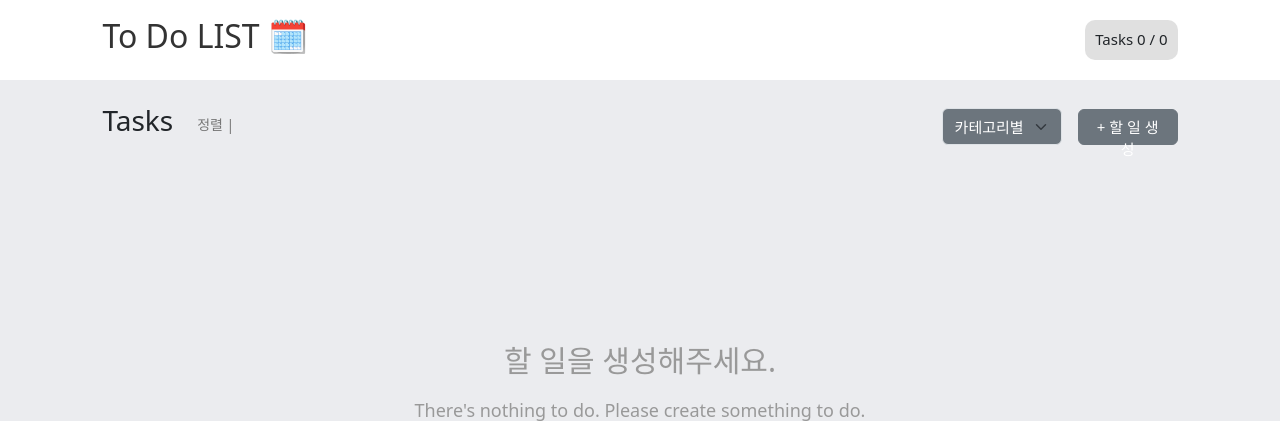
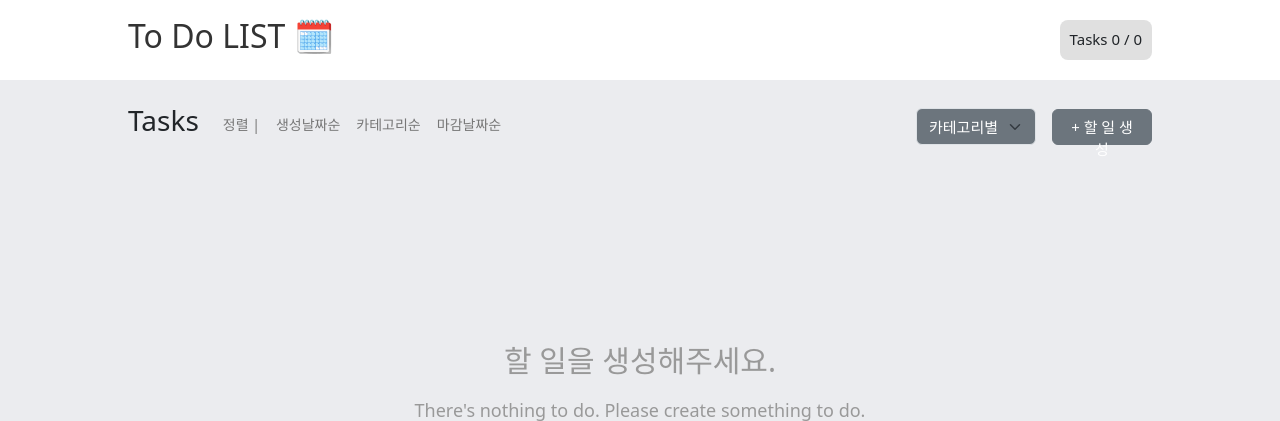
Before and after one commit to JeonggonCho/To_Do_LIST, a Django app: page /todos/ in a window 1280 px wide. Shown: the top 421 px of the page. Run offline with Django 3.2, Linux system fonts and the light colour scheme; data that the repository does not hold is empty.

Commit message:
add_category_mode

```diff
--- a/todos/templates/todos/!base.html
+++ b/todos/templates/todos/!base.html
@@ -20,13 +20,13 @@
     }
 
     .padding {
-      padding-right: 8%;
-      padding-left: 8%;
+      padding-right: 10%;
+      padding-left: 10%;
     }
 
     .margin {
-      margin-right: 8%;
-      margin-left: 8%;
+      margin-right: 10%;
+      margin-left: 10%;
     }
 
     .navbar {
@@ -40,7 +40,7 @@
       padding-right: 10px;
       padding-left: 10px;
       font-size: 15px;
-      border-radius: 10px;
+      border-radius: 8px;
       background-color: #E0E0E0;
     }
     {% block style %}{% endblock style %}
--- a/todos/templates/todos/create.html
+++ b/todos/templates/todos/create.html
@@ -7,7 +7,7 @@
 
 {% block body %}
 <div class="mt-4 padding">
-    <h3>할 일 생성하기</h3>
+    <h3 class='mb-4'>할 일 생성하기</h3>
 
     <form action="{% url 'todos:create' %}" method='POST'>
         {% csrf_token %}
--- a/todos/templates/todos/detail.html
+++ b/todos/templates/todos/detail.html
@@ -7,7 +7,7 @@
 
 {% block body %}
     <div class="mt-4 padding">
-        <h3>{{ todo.title }}</h3>
+        <h3 class='mb-4'>{{ todo.title }}</h3>
 
         <p>완료: {{ todo.completed }}</p>
         <p>카테고리: {{ todo.category }}</p>
--- a/todos/templates/todos/index.html
+++ b/todos/templates/todos/index.html
@@ -20,6 +20,11 @@
 .card-form:hover {
     border: 0.2px solid gray;
     box-shadow: 1px 1px 10px lightgray;
+}
+
+.arrange:hover {
+    transform: scale(1.05);
+    color: #333333;
 }
 
 .cate-home {
@@ -55,9 +60,9 @@
 }
 
 .check-box {
+    border: 1.2px solid #999999;
     width: 20px;
     height: 20px;
-    margin-left: 20px;
 }
 
 .top-btn {
@@ -121,13 +126,17 @@
 
 {% block body %}
     {% comment %} 정렬 및 카테고리, 생성버튼 {% endcomment %}
-    <div class="d-flex justify-content-between mt-4 padding align-items-center">
+    <div class="d-flex justify-content-between mt-4 mb-4 padding align-items-center">
         <h3>Tasks</h3>
-        <span class="font-gray font-14 ms-4 flex-grow-1">정렬 | </span>
+        <span class="font-gray font-14 ms-4">정렬 | </span>
+        <a href="#" class='arrange font-gray font-14 ms-3'>생성날짜순</a>
+        <a href="#" class='arrange font-gray font-14 ms-3'>카테고리순</a>
+        <a href="#" class='arrange font-gray font-14 ms-3'>마감날짜순</a>
 
-        <form action="{% url 'todos:category' %}" method='POST'>
-            {% csrf_token %}
-            <select class="form-select select-box" name='category' id='category'>
+        <div class="flex-grow-1"></div>
+
+        <form action="{% url 'todos:category' %}" method='GET'>
+            <select class="form-select select-box" name='category_mode' onChange="form.submit()">
                 <option selected>카테고리별</option>
                 <option value="집안일">집안일</option>
                 <option value="문화생활">문화생활</option>
@@ -140,7 +149,7 @@
 
     {% if todos %}
         {% comment %} 할 일 카드 라벨 {% endcomment %}
-        <div class='d-flex justify-content-between mt-4 padding font-14'>
+        <div class='d-flex justify-content-between padding font-14'>
             <span class="font-lightgray col-4 flex-grow-1 ms-4">할 일</span>
             <span class="font-lightgray col-2 text-center">카테고리</span>
             <span class="font-lightgray col-2 text-center">마감일</span>
@@ -173,7 +182,7 @@
                             delete
                         </span>
                     </a>
-                    <input class="form-check-input check-box mt-0" type="checkbox" aria-label="Checkbox for following text input">
+                    <input class="form-check-input check-box mx-auto col-1 mt-0" type="checkbox" aria-label="Checkbox for following text input">
                 </div>
             {% endfor %}
 
@@ -185,9 +194,9 @@
             </a>
         </div>
     {% else %}
-    <div class='nothing'>
-        <span class='font-lightgray'>할 일을 생성해주세요.<br></span>
-        <span class='font-lightgray font-18'>There's nothing to do. Please create something to do.</span>
-    </div>
+        <div class='nothing'>
+            <span class='font-lightgray'>할 일을 생성해주세요.<br></span>
+            <span class='font-lightgray font-18'>There's nothing to do. Please create something to do.</span>
+        </div>
     {% endif %}
 {% endblock body %}
--- a/todos/templates/todos/update.html
+++ b/todos/templates/todos/update.html
@@ -7,7 +7,7 @@
 
 {% block body %}
     <div class="mt-4 padding">
-        <h3>수정하기</h3>
+        <h3 class='mb-4'>수정하기</h3>
 
         <form action="{% url 'todos:update' todo.pk %}" method='POST'>
             {% csrf_token %}
--- a/todos/urls.py
+++ b/todos/urls.py
@@ -5,10 +5,8 @@ app_name = 'todos'
 urlpatterns = [
     path('', views.index, name='index'),
     path('detail/<int:todo_pk>/', views.detail, name='detail'),
-    # path('new/', views.new, name='new'),
     path('create/', views.create, name='create'),
-    # path('edit/<int:todo_pk/>', views.edit, name='edit'),
     path('update/<int:todo_pk>/', views.update, name='update'),
     path('delete/<int:todo_pk>/', views.delete, name='delete'),
-    path('category>/', views.category, name='category'),
+    path('category/', views.category, name='category'),
 ]
--- a/todos/views.py
+++ b/todos/views.py
@@ -71,9 +71,21 @@ def delete(request, todo_pk):
     return redirect('todos:index')
 
 
-def category(request, category):
-    category = Todo.objects.filter(category=request.POST)
+def category(request):
+    category_mode = request.GET.get('category_mode')
+    if category_mode == '집안일':
+        todos = Todo.objects.filter(category='집안일')
+    elif category_mode == '문화생활':
+        todos = Todo.objects.filter(category='문화생활')
+    elif category_mode == '업무':
+        todos = Todo.objects.filter(category='업무')
+    elif category_mode == '자기계발':
+        todos = Todo.objects.filter(category='자기계발')
+    todos_num = Todo.objects.all().count()
+    todos_done = Todo.objects.filter(completed=True).count()
     context = {
-        'todos': category,
+        'todos': todos,
+        'todos_num': todos_num,
+        'todos_done': todos_done,
     }
     return render(request, 'todos/index.html', context)
```
Also changed, not shown: readme.md, readme_asset/index_할일조회.jpg (renamed from readme_asset/To Do LIST.jpg), readme_asset/카테고리별 조회 해결.JPG (added).
